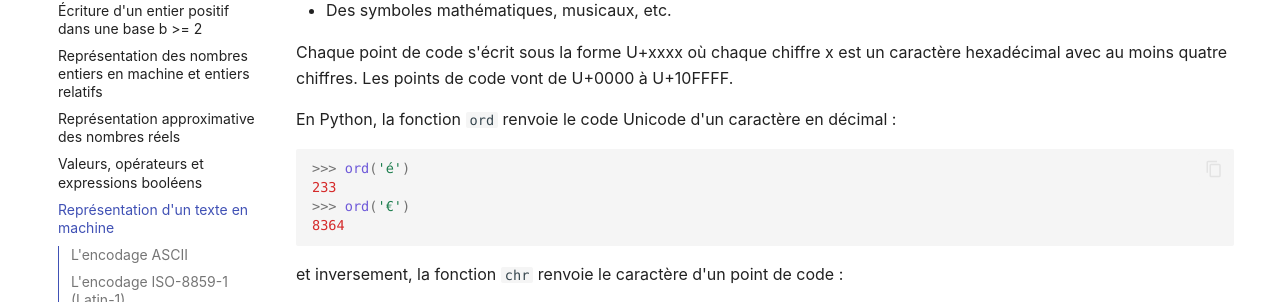
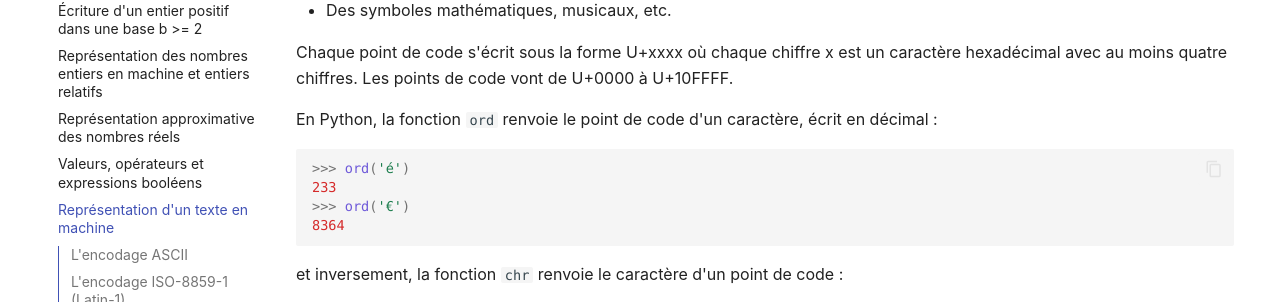
Before and after one commit to fab-perez/NSI-1, an MkDocs documentation site: the page built from docs/types-et-valeurs-de-base/5-representation-texte.md, in a window 1280 px wide and 900 px high, scrolled down 2751 px. Shown: the part 151-453 px from the top of the window. Built offline with MkDocs 1.6.1 and Material for MkDocs 9.7.7, drawn with Linux system fonts in a browser that asks for light colours; comment, search, counter and statistics services are not loaded.

Commit message:
Add files via upload

````diff
--- a/docs/types-et-valeurs-de-base/5-representation-texte.md
+++ b/docs/types-et-valeurs-de-base/5-representation-texte.md
@@ -57,7 +57,7 @@ Face à la multiplication des systèmes d'encodage incompatibles entre eux, le c
 Chaque point de code s'écrit sous la forme U+xxxx où chaque chiffre x est un caractère hexadécimal avec au moins quatre chiffres. Les points de code vont de U+0000 à U+10FFFF.
 
 
-En Python, la fonction `ord` renvoie le code Unicode d'un caractère en décimal :
+En Python, la fonction `ord` renvoie le point de code d'un caractère, écrit en décimal :
 
 ``` python
 >>> ord('é')
````
Also changed, not shown: docs/types-et-valeurs-de-base/4-valeurs-expressions-booleennes.md (+1 -1 lines).
